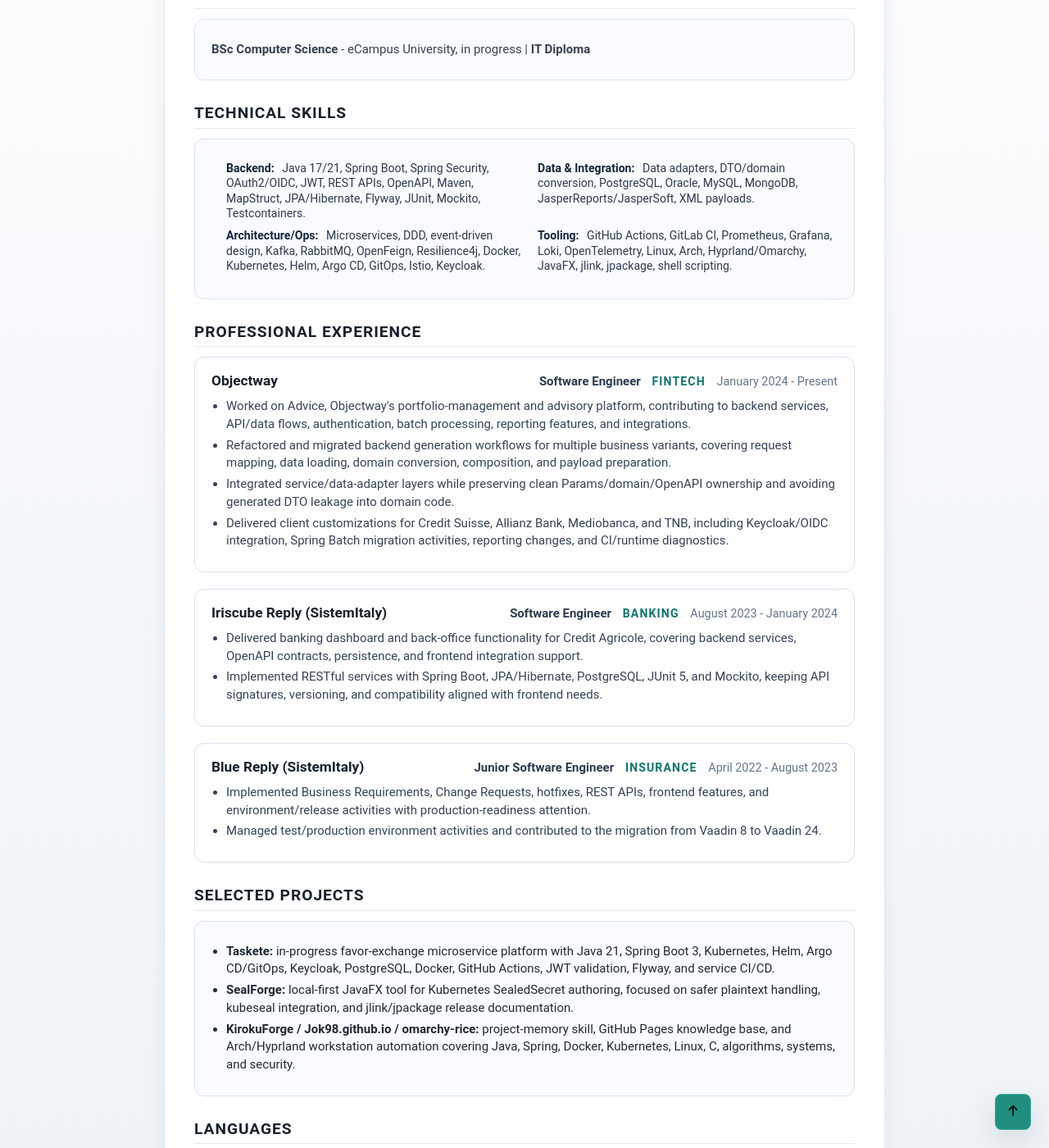
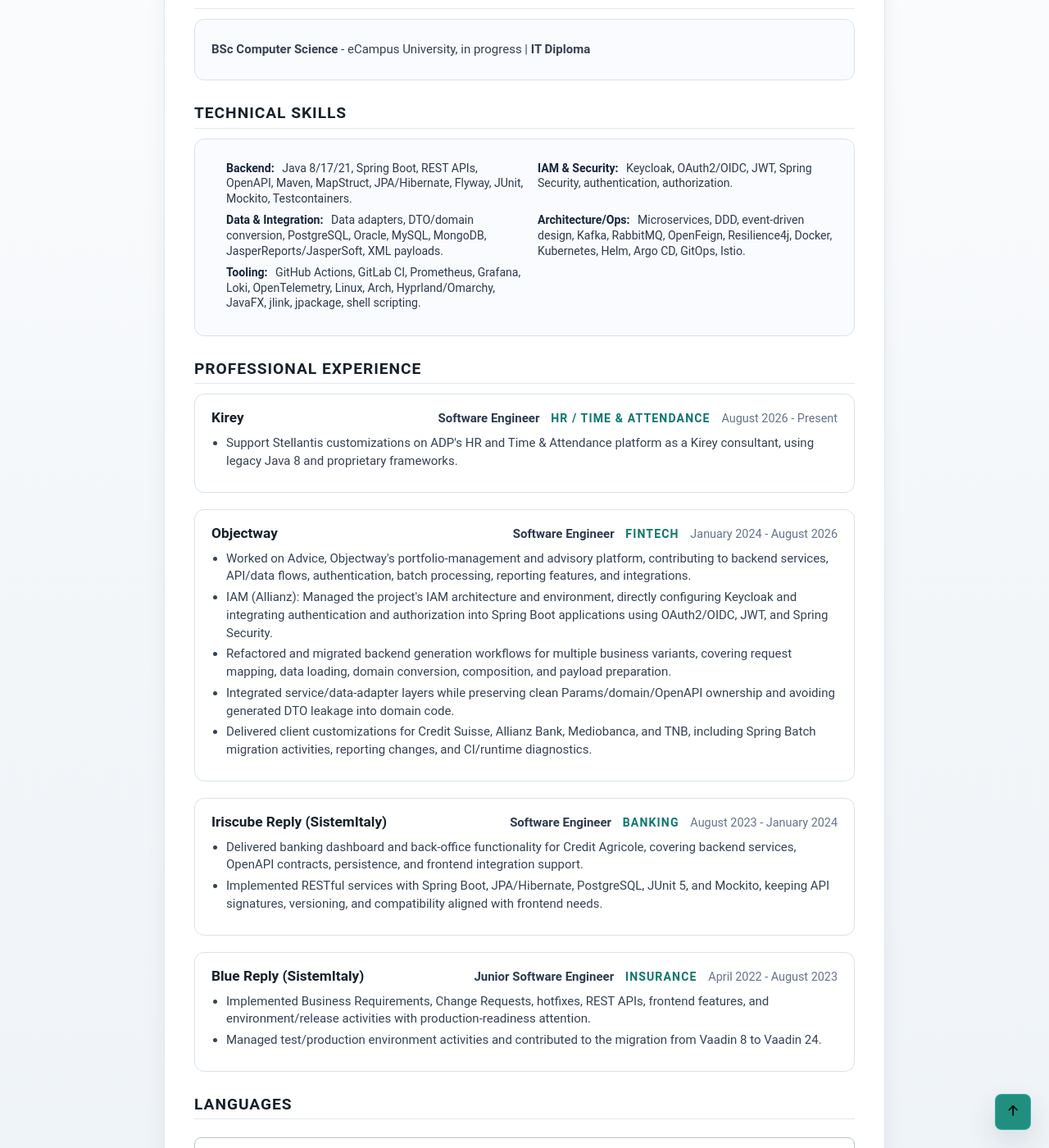
Before and after one commit to Jok98/Jok98.github.io, a Jekyll site: the page built from pages/cv.md, in a window 1280 px wide and 1400 px high, scrolled down 511 px. Shown: the whole window at 82% size. Built offline with Jekyll 4.4.1, drawn with Linux system fonts in a browser that asks for light colours; some of the changed text lies outside the part shown.

Commit message:
feat: update cv

```diff
--- a/pages/cv.md
+++ b/pages/cv.md
@@ -2,7 +2,7 @@
 layout: cv
 title: Resume
 navTitle: Resume
-summary: Software Engineer CV with experience, skills, education, selected projects, and international background.
+summary: Software Engineer CV
 area: personal
 topic: cv
 tags:
@@ -51,9 +51,10 @@
 <div class="section-cards">
   <section class="cv-card">
     <ul class="skill-lines">
-      <li><strong>Backend:</strong> Java 17/21, Spring Boot, Spring Security, OAuth2/OIDC, JWT, REST APIs, OpenAPI, Maven, MapStruct, JPA/Hibernate, Flyway, JUnit, Mockito, Testcontainers.</li>
+      <li><strong>Backend:</strong> Java 8/17/21, Spring Boot, REST APIs, OpenAPI, Maven, MapStruct, JPA/Hibernate, Flyway, JUnit, Mockito, Testcontainers.</li>
+      <li><strong>IAM &amp; Security:</strong> Keycloak, OAuth2/OIDC, JWT, Spring Security, authentication, authorization.</li>
       <li><strong>Data &amp; Integration:</strong> Data adapters, DTO/domain conversion, PostgreSQL, Oracle, MySQL, MongoDB, JasperReports/JasperSoft, XML payloads.</li>
-      <li><strong>Architecture/Ops:</strong> Microservices, DDD, event-driven design, Kafka, RabbitMQ, OpenFeign, Resilience4j, Docker, Kubernetes, Helm, Argo CD, GitOps, Istio, Keycloak.</li>
+      <li><strong>Architecture/Ops:</strong> Microservices, DDD, event-driven design, Kafka, RabbitMQ, OpenFeign, Resilience4j, Docker, Kubernetes, Helm, Argo CD, GitOps, Istio.</li>
       <li><strong>Tooling:</strong> GitHub Actions, GitLab CI, Prometheus, Grafana, Loki, OpenTelemetry, Linux, Arch, Hyprland/Omarchy, JavaFX, jlink, jpackage, shell scripting.</li>
     </ul>
   </section>
@@ -64,18 +65,33 @@
 <div class="experience-list">
   <section class="experience-item">
     <div class="experience-header">
+      <h3>Kirey</h3>
+      <div>
+        <span class="experience-role">Software Engineer</span>
+        <span class="experience-domain">HR / Time &amp; Attendance</span>
+        <span class="experience-dates">August 2026 - Present</span>
+      </div>
+    </div>
+    <ul>
+      <li>Support Stellantis customizations on ADP's HR and Time &amp; Attendance platform as a Kirey consultant, using legacy Java 8 and proprietary frameworks.</li>
+    </ul>
+  </section>
+
+  <section class="experience-item">
+    <div class="experience-header">
       <h3>Objectway</h3>
       <div>
         <span class="experience-role">Software Engineer</span>
         <span class="experience-domain">Fintech</span>
-        <span class="experience-dates">January 2024 - Present</span>
+        <span class="experience-dates">January 2024 - August 2026</span>
       </div>
     </div>
     <ul>
       <li>Worked on Advice, Objectway's portfolio-management and advisory platform, contributing to backend services, API/data flows, authentication, batch processing, reporting features, and integrations.</li>
+      <li>IAM (Allianz): Managed the project's IAM architecture and environment, directly configuring Keycloak and integrating authentication and authorization into Spring Boot applications using OAuth2/OIDC, JWT, and Spring Security.</li>
       <li>Refactored and migrated backend generation workflows for multiple business variants, covering request mapping, data loading, domain conversion, composition, and payload preparation.</li>
       <li>Integrated service/data-adapter layers while preserving clean Params/domain/OpenAPI ownership and avoiding generated DTO leakage into domain code.</li>
-      <li>Delivered client customizations for Credit Suisse, Allianz Bank, Mediobanca, and TNB, including Keycloak/OIDC integration, Spring Batch migration activities, reporting changes, and CI/runtime diagnostics.</li>
+      <li>Delivered client customizations for Credit Suisse, Allianz Bank, Mediobanca, and TNB, including Spring Batch migration activities, reporting changes, and CI/runtime diagnostics.</li>
     </ul>
   </section>
 
@@ -110,18 +126,6 @@
   </section>
 </div>
 
-## Selected Projects
-
-<div class="section-cards">
-  <section class="project-card">
-    <ul>
-      <li><strong>Taskete:</strong> in-progress favor-exchange microservice platform with Java 21, Spring Boot 3, Kubernetes, Helm, Argo CD/GitOps, Keycloak, PostgreSQL, Docker, GitHub Actions, JWT validation, Flyway, and service CI/CD.</li>
-      <li><strong>SealForge:</strong> local-first JavaFX tool for Kubernetes SealedSecret authoring, focused on safer plaintext handling, kubeseal integration, and jlink/jpackage release documentation.</li>
-      <li><strong>KirokuForge / Jok98.github.io / omarchy-rice:</strong> project-memory skill, GitHub Pages knowledge base, and Arch/Hyprland workstation automation covering Java, Spring, Docker, Kubernetes, Linux, C, algorithms, systems, and security.</li>
-    </ul>
-  </section>
-</div>
-
 ## Languages
 
 **Italian:** Native | **English:** Technical working proficiency | **Japanese:** Basic
```
Also changed, not shown: other parts of pages/cv.md (+1 -1 lines), dist/cv.html (+21 -15 lines), 2 other files.
